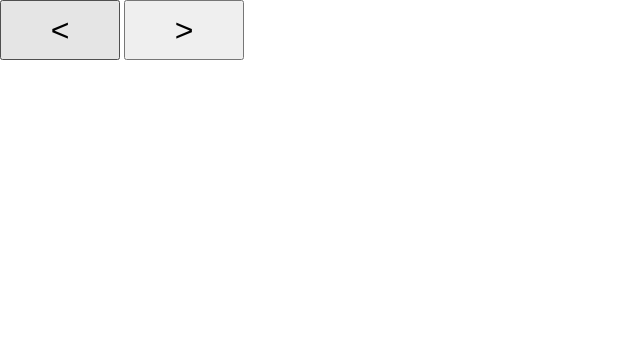
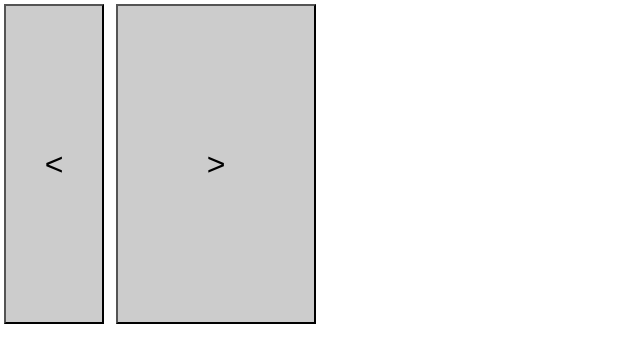
Before and after one commit to makevoid/code_it_from_scratch, a plain HTML site: page public/presenter.html in a window 1280 px wide. Shown: the whole page, without its empty margins (0-640 px from the left). Drawn offline with Linux system fonts and the light colour scheme.

Commit message:
update slides

```diff
--- a/public/presenter.html
+++ b/public/presenter.html
@@ -1,15 +1,39 @@
 <!DOCTYPE html>
 <meta charset="utf-8" />
+<meta name="viewport" content="width=device-width; initial-scale=1.0; maximum-scale=1.0; user-scalable=0;">
+
 <style>
 body {
   margin: 0;
 }
 
 button {
+  border-radius: 0;
+  background: #CCC;
+}
+/* phone */
+
+button {
   font-size: 2em;
-  width: 120px;
-  height: 60px;
+  width: 100px;
+  height: 320px;
+  margin: 4px;
 }
+
+button.next {
+  width: 200px;
+}
+
+/*
+tablet
+button {
+  font-size: 3em;
+  width: 430px;
+  height: 550px;
+  margin: 30px;
+}
+*/
+
 </style>
 
 <button class="prev">&lt;</button>
```
Also changed, not shown: 2 other files.
